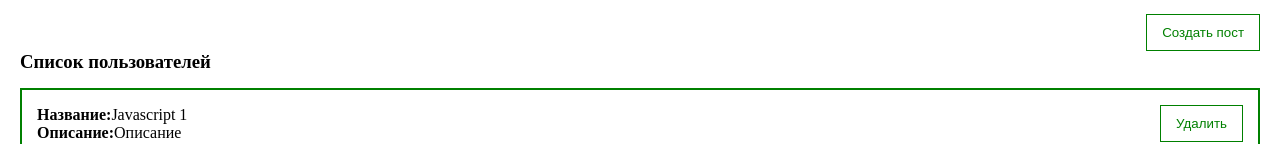
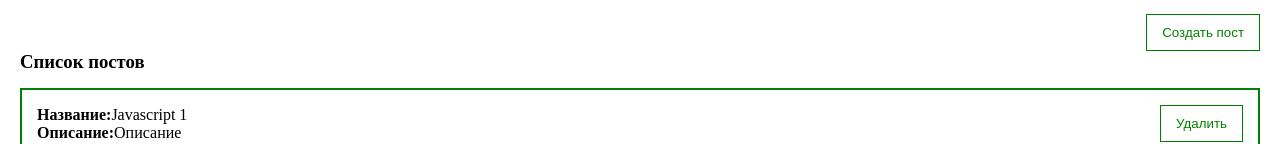
Before and after one commit to HW1337/vue-3-showcase, a Vue app: page / in a window 1280 px wide. Shown: the part 143-287 px from the top of the page. Built offline with nearby package versions, Linux system fonts and the light colour scheme.

Commit message:
implement dynamic rendering of user posts

```diff
--- a/src/components/PostList.vue
+++ b/src/components/PostList.vue
@@ -1,8 +1,9 @@
 <template>
-    <div>
-        <h3>Список пользователей</h3>
+    <div v-if="posts.length > 0">
+        <h3>Список постов</h3>
         <post-item v-for="post in posts" :post="post" :key="post.id" @remove="$emit('remove', post)"/>
     </div>
+    <h3 v-else> Список пуст </h3>
 </template>
 
 <script>
```
